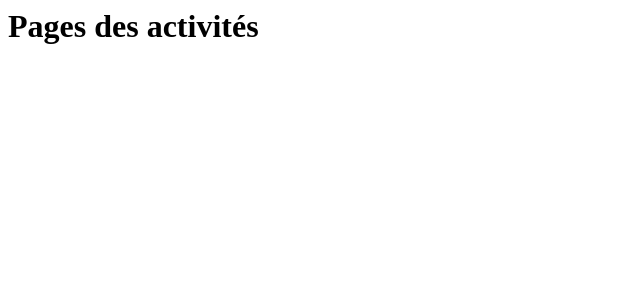
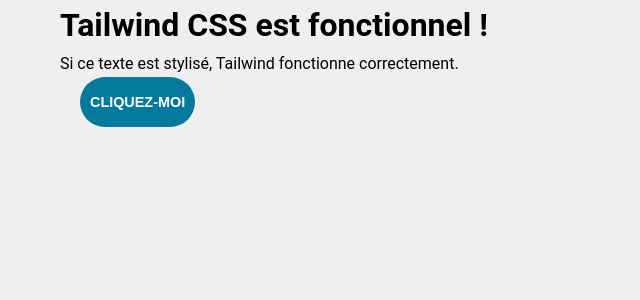
Before and after one commit to Fabheaven/diosso-tourisme, a Symfony app: template templates/pages/articles/activities.html.twig in a window 1280 px wide. Shown: the top 300 px of the page, without its empty margins (0-640 px from the left). Run offline with Twig, Linux system fonts and the light colour scheme; the template is opened without the code that fills it, so the values that code supplies are empty; style sheets or scripts are compiled from the project's sources; some libraries are stand-ins or nearby versions.

Commit message:
installation tailwind= test ok

```diff
--- a/assets/styles/app.css
+++ b/assets/styles/app.css
@@ -1,3 +1,8 @@
+@tailwind base;
+@tailwind components;
+@tailwind utilities;
+
+
 /* Réinitialisation de base */
 *,
 *::before,
--- /dev/null
+++ b/postcss.config.js
@@ -0,0 +1,6 @@
+module.exports = {
+    plugins: {
+      '@tailwindcss/postcss': {}, // Utilisez @tailwindcss/postcss ici
+      autoprefixer: {},
+    },
+  };
--- a/templates/pages/articles/activities.html.twig
+++ b/templates/pages/articles/activities.html.twig
@@ -1 +1,21 @@
-<h1>Pages des activités</h1>
+<!DOCTYPE html>
+<html>
+<head>
+    <meta charset="UTF-8">
+    <title>Test Tailwind CSS</title>
+    <link rel="stylesheet" href="{{ asset('build/app.css') }}">
+</head>
+<body class="bg-gray-100">
+    <div class="container mx-auto p-4">
+        <h1 class="text-3xl font-bold text-blue-600 underline">
+            Tailwind CSS est fonctionnel !
+        </h1>
+        <p class="mt-4 text-lg text-gray-700">
+            Si ce texte est stylisé, Tailwind fonctionne correctement.
+        </p>
+        <button class="mt-4 px-4 py-2 bg-blue-500 text-white rounded hover:bg-blue-600">
+            Cliquez-moi
+        </button>
+    </div>
+</body>
+</html>
```
Also changed, not shown: package.json (+6 -1 lines), tailwind.config.js (added, +10 -0 lines), webpack.config.js (+1 -50 lines), package-lock.json, 2 other files.
